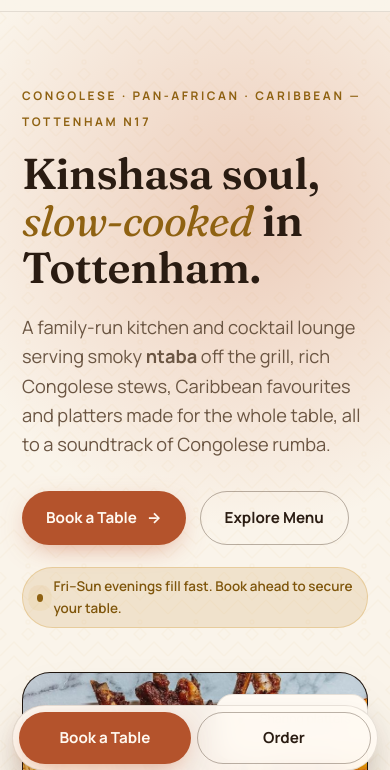
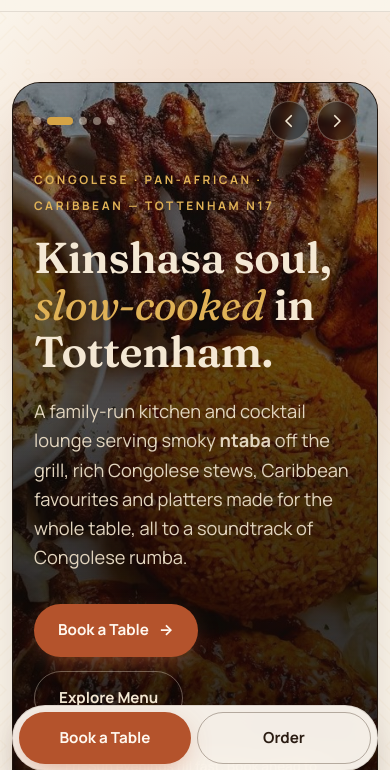
Before and after one commit to lunasmedia/Delux-manna, a plain HTML site: page index.html in a window 390 px wide. Shown: the part 61-831 px from the top of the page. Drawn offline with Linux system fonts and the light colour scheme.

Commit message:
Extend hero photo container behind the hero text
Co-Authored-By: Claude Opus 5.5 <noreply@anthropic.com>
Claude-Session: https://claude.ai/code/session_01Ka7cJyeBN2iqJCTTFKQJoB

```diff
--- a/index.html
+++ b/index.html
@@ -96,14 +96,20 @@ section{padding:96px 0;position:relative}
 .hero{padding:70px 0 0;overflow:hidden}
 .hero::before{content:"";position:absolute;inset:0;background-image:var(--kuba);opacity:.05;pointer-events:none}
 .hero::after{content:"";position:absolute;width:720px;height:720px;right:-220px;top:-160px;background:radial-gradient(circle,rgba(200,100,59,.28),transparent 62%);pointer-events:none}
-.hero-grid{display:grid;grid-template-columns:1.1fr .9fr;gap:56px;align-items:center;position:relative;z-index:1}
+.hero-grid{display:grid;grid-template-columns:1.1fr .9fr;gap:56px;align-items:center;position:relative;z-index:1;min-height:min(76vh,660px);padding:64px 22px 80px;
+  --edge:max(22px,calc((100vw - var(--max))/2 + 22px));
+  /* text sits on photos, so keep light-on-dark colours here in both themes */
+  --cream:#f4e8d4;--muted:#e2d5bf;--gold:#e0b257;--gold-text:#f3d697;--gold-soft:rgba(214,164,70,.2);--tint:244,232,212}
+.hero-text{position:relative;z-index:2;color:var(--cream);padding-left:max(0px,calc(60px - var(--edge)))}
+.hero-text h1{text-shadow:0 2px 24px rgba(0,0,0,.35)}
+.hero-text .peak-chip{backdrop-filter:blur(6px)}
 .hero h1{font-size:clamp(2.7rem,6.4vw,5.1rem);margin:18px 0 22px}
 .hero .lede{font-size:1.14rem}
 .hero-ctas{display:flex;gap:14px;flex-wrap:wrap;margin:32px 0 22px}
 .peak-chip{display:inline-flex;align-items:center;gap:10px;background:var(--gold-soft);border:1px solid rgba(214,164,70,.35);color:var(--gold-text);padding:8px 14px;border-radius:999px;font-size:.84rem;font-weight:600}
 .pulse{width:8px;height:8px;border-radius:50%;background:var(--gold);box-shadow:0 0 0 0 rgba(214,164,70,.7);animation:pulse 2s infinite}
 @keyframes pulse{70%{box-shadow:0 0 0 10px rgba(214,164,70,0)}100%{box-shadow:0 0 0 0 rgba(214,164,70,0)}}
-.hero-visual{position:relative;aspect-ratio:4/5;max-height:600px}
+.hero-visual{position:absolute;top:0;bottom:0;left:calc(22px - min(48px, var(--edge) - 12px));right:calc(22px - min(48px, var(--edge) - 12px));z-index:0}
 .plate{position:absolute;border-radius:28px;overflow:hidden;border:1px solid var(--line);box-shadow:0 30px 60px -20px var(--shadow-c)}
 .photo-slot{width:100%;height:100%;display:flex;flex-direction:column;justify-content:flex-end;padding:22px;position:relative;
   background:
@@ -116,7 +122,7 @@ section{padding:96px 0;position:relative}
 .photo-slot.alt{background:radial-gradient(circle at 50% 45%,rgba(143,179,111,.55),transparent 40%),radial-gradient(circle at 40% 60%,rgba(214,164,70,.5),transparent 45%),linear-gradient(200deg,#2d2116,#17100b)}
 .photo-slot.lounge{background:radial-gradient(circle at 20% 20%,rgba(214,164,70,.45),transparent 30%),radial-gradient(circle at 80% 30%,rgba(200,100,59,.5),transparent 30%),radial-gradient(circle at 50% 90%,rgba(120,50,90,.45),transparent 45%),linear-gradient(180deg,#22160f,#120c09)}
 .slot-tag{position:relative;font-size:.7rem;letter-spacing:.16em;text-transform:uppercase;color:#f4e8d4bf;background:rgba(0,0,0,.35);padding:6px 10px;border-radius:999px;align-self:flex-start;backdrop-filter:blur(4px)}
-.hero-float{position:absolute;right:-6px;top:22px;background:var(--surface);border:1px solid var(--line);border-radius:16px;padding:14px 16px;display:flex;gap:12px;align-items:center;box-shadow:0 20px 40px -18px var(--shadow-c);z-index:2}
+.hero-float{position:absolute;right:24px;top:24px;background:rgba(20,14,10,.72);backdrop-filter:blur(8px);border:1px solid rgba(244,232,212,.18);border-radius:16px;padding:14px 16px;display:flex;gap:12px;align-items:center;box-shadow:0 20px 40px -18px var(--shadow-c);z-index:2}
 .hero-float b{font-family:var(--serif);font-size:1.4rem;color:var(--gold)}
 .hero-float small{display:block;color:var(--muted);font-size:.78rem;line-height:1.3}
 .trust{margin-top:70px;border-top:1px solid var(--line);border-bottom:1px solid var(--line);background:var(--trust-bg);position:relative;z-index:1}
@@ -356,7 +362,9 @@ form{display:flex;flex-direction:column;gap:16px}
   .mobile-menu a{display:block;padding:14px 0;border-bottom:1px solid var(--line);text-decoration:none;font-family:var(--serif);font-size:1.3rem}
   .mobile-menu .btn{width:100%;margin-top:18px}
   .hero-grid,.story-grid,.lounge-grid,.faq-grid{grid-template-columns:1fr;gap:44px}
-  .hero-visual{max-width:460px;width:100%;margin:0 auto}
+  .hero-grid{min-height:0;padding:28px 34px 96px}
+  .hero-visual{left:12px;right:12px}
+  .hero-text{padding-left:0}
   .cater-grid,.rev-grid{grid-template-columns:1fr}
   .foot-grid{grid-template-columns:1fr 1fr}
 }
@@ -370,7 +378,7 @@ form{display:flex;flex-direction:column;gap:16px}
   .action-bar{display:flex}
   .modal{padding:0;align-items:flex-end}
   .modal-box{max-height:94vh;border-radius:26px 26px 0 0}
-  .hero-float{right:0}
+  .hero-float{display:none}
   .menu-grid{grid-template-columns:1fr}
   .trust ul{justify-content:flex-start}
 }
@@ -382,14 +390,14 @@ form{display:flex;flex-direction:column;gap:16px}
 
 /* Hero carousel */
 .hero-carousel{position:absolute;inset:0;border-radius:28px;overflow:hidden;border:1px solid var(--line);box-shadow:0 30px 60px -20px var(--shadow-c);background:#1b120d}
+.hero-carousel::after{content:"";position:absolute;inset:0;pointer-events:none;z-index:1;background:linear-gradient(90deg,rgba(12,8,5,.9) 0%,rgba(12,8,5,.72) 40%,rgba(12,8,5,.15) 70%,rgba(12,8,5,0) 85%),linear-gradient(to top,rgba(12,8,5,.55),transparent 28%)}
 .hc-track{display:flex;height:100%;overflow-x:auto;overflow-y:hidden;scroll-snap-type:x mandatory;scrollbar-width:none;overscroll-behavior-x:contain}
 .hc-track::-webkit-scrollbar{display:none}
 .hc-track:focus-visible{outline:2px solid var(--gold);outline-offset:-4px}
 .hc-slide{flex:0 0 100%;height:100%;scroll-snap-align:start;scroll-snap-stop:always;position:relative;margin:0}
 .hc-slide img{width:100%;height:100%;object-fit:cover;display:block}
-.hc-slide::after{content:"";position:absolute;inset:auto 0 0 0;height:38%;background:linear-gradient(to top,rgba(12,8,5,.7),transparent);pointer-events:none}
-.hc-slide figcaption{position:absolute;left:20px;bottom:66px;z-index:1;font-size:.72rem;letter-spacing:.16em;text-transform:uppercase;font-weight:700;color:#f4e8d4;background:rgba(0,0,0,.4);padding:6px 11px;border-radius:999px;backdrop-filter:blur(4px)}
-.hc-controls{position:absolute;left:20px;right:20px;bottom:18px;display:flex;align-items:center;justify-content:space-between;z-index:2}
+.hc-slide figcaption{position:absolute;right:24px;bottom:76px;z-index:2;font-size:.72rem;letter-spacing:.16em;text-transform:uppercase;font-weight:700;color:#f4e8d4;background:rgba(0,0,0,.4);padding:6px 11px;border-radius:999px;backdrop-filter:blur(4px)}
+.hc-controls{position:absolute;right:24px;bottom:22px;gap:18px;display:flex;align-items:center;justify-content:space-between;z-index:2}
 .hc-dots{display:flex;gap:6px}
 .hc-dot{width:8px;height:8px;border-radius:999px;background:rgba(244,232,212,.45);transition:width .3s,background .3s}
 .hc-dot[aria-current="true"]{width:26px;background:var(--gold-fill)}
@@ -397,6 +405,13 @@ form{display:flex;flex-direction:column;gap:16px}
 .hc-btn{width:40px;height:40px;border-radius:50%;display:grid;place-items:center;color:#f4e8d4;background:rgba(0,0,0,.4);border:1px solid rgba(244,232,212,.3);backdrop-filter:blur(4px);transition:background .2s,border-color .2s}
 .hc-btn:hover{background:rgba(0,0,0,.6);border-color:var(--gold-fill)}
 .hc-btn svg{width:18px;height:18px}
+
+@media (max-width:1020px){
+  .hero-carousel::after{background:linear-gradient(to top,rgba(12,8,5,.92) 0%,rgba(12,8,5,.75) 50%,rgba(12,8,5,.35) 100%)}
+  .hc-controls{left:20px;right:20px;top:18px;bottom:auto;justify-content:space-between}
+  .hc-slide figcaption{display:none}
+  .hero-text{padding-top:56px}
+}
 
 /* Theme toggle */
 .theme-toggle{width:44px;height:44px;border-radius:12px;border:1px solid var(--line);display:flex;align-items:center;justify-content:center;color:var(--cream);transition:border-color .2s,color .2s}
@@ -448,7 +463,7 @@ form{display:flex;flex-direction:column;gap:16px}
 <!-- ============ HERO ============ -->
 <section class="hero">
   <div class="wrap hero-grid">
-    <div>
+    <div class="hero-text">
       <span class="eyebrow">Congolese · Pan-African · Caribbean — Tottenham N17</span>
       <h1>Kinshasa soul,<br><em>slow-cooked</em> in Tottenham.</h1>
       <p class="lede">A family-run kitchen and cocktail lounge serving smoky <strong>ntaba</strong> off the grill, rich Congolese stews, Caribbean favourites and platters made for the whole table, all to a soundtrack of Congolese rumba.</p>
@@ -462,7 +477,7 @@ form{display:flex;flex-direction:column;gap:16px}
       <div class="hero-carousel" id="heroCarousel" role="region" aria-roledescription="carousel" aria-label="Photos from Deluxe Manna">
         <div class="hc-track" id="hcTrack" tabindex="0">
           <figure class="hc-slide" role="group" aria-roledescription="slide" aria-label="1 of 5">
-            <img src="images/dining-table.jpg" alt="Dining room with gold-striped walls, teal velvet booth and a table of shared dishes" fetchpriority="high" style="object-position:50% 70%">
+            <img src="images/dining-table.jpg" alt="Dining room with gold-striped walls, teal velvet booth and a table of shared dishes" fetchpriority="high" style="object-position:50% 62%">
             <figcaption>The dining room</figcaption>
           </figure>
           <figure class="hc-slide" role="group" aria-roledescription="slide" aria-label="2 of 5">
@@ -474,7 +489,7 @@ form{display:flex;flex-direction:column;gap:16px}
             <figcaption>Off the grill</figcaption>
           </figure>
           <figure class="hc-slide" role="group" aria-roledescription="slide" aria-label="4 of 5">
-            <img src="images/grilled-chop.jpg" alt="Pan-seared chop topped with peppers and mushroom sauce" loading="lazy" style="object-position:68% 60%">
+            <img src="images/grilled-chop-wide.jpg" alt="Pan-seared chop topped with peppers and mushroom sauce" loading="lazy" style="object-position:50% 50%">
             <figcaption>From the kitchen</figcaption>
           </figure>
           <figure class="hc-slide" role="group" aria-roledescription="slide" aria-label="5 of 5">
```
Also changed, not shown: images/grilled-chop-wide.jpg (added).
